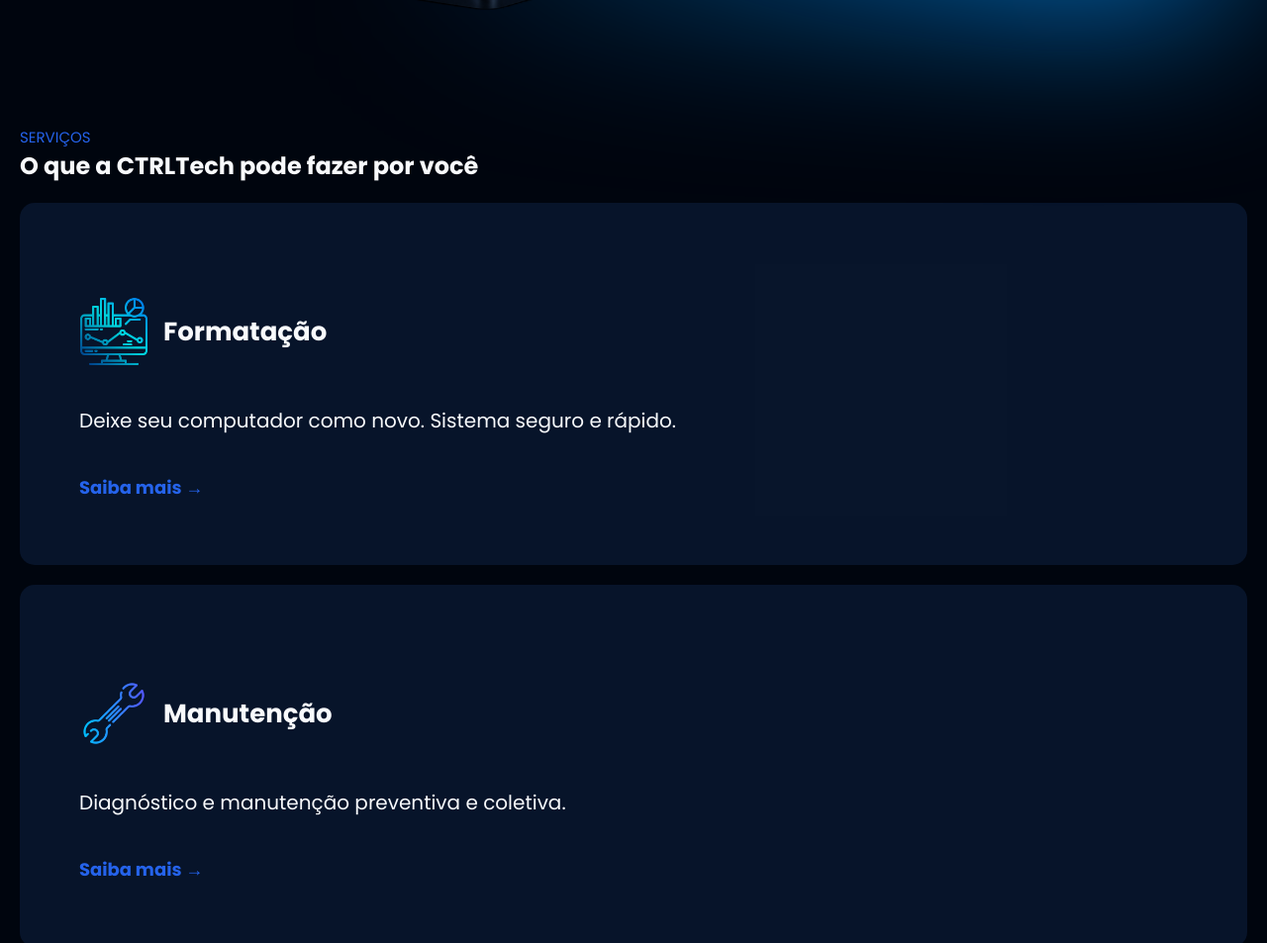
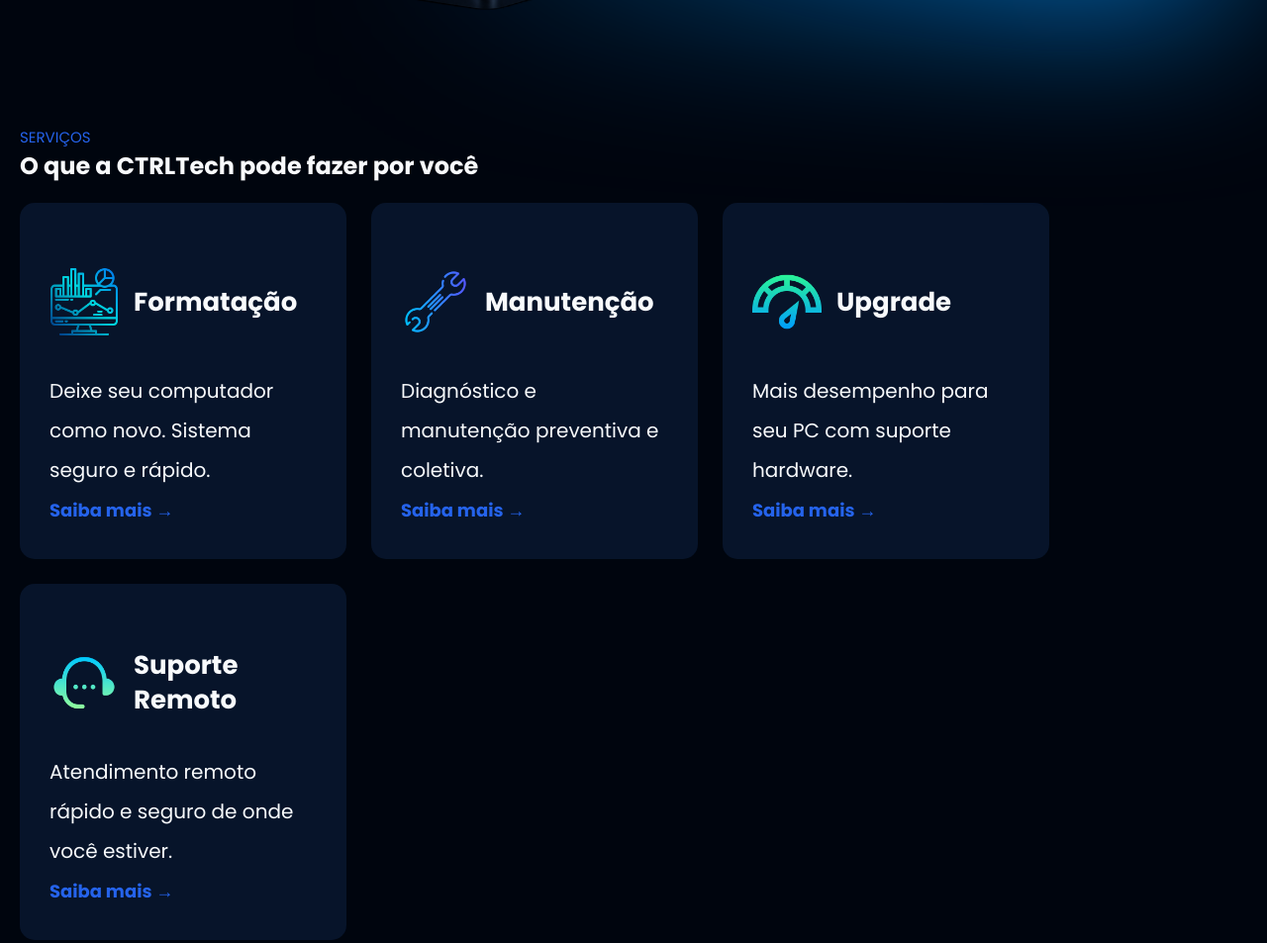
Before and after one commit to dernedevJR/CTRL-Tech, a plain HTML site: page html/index.html in a window 1280 px wide. Shown: the part 1258-2211 px from the top of the page at 99% size. Drawn offline with Linux system fonts and the light colour scheme.

Commit message:
adiciona estilo aos card em todos os formatos

```diff
--- a/css/services.css
+++ b/css/services.css
@@ -1,4 +1,4 @@
-.services{
+.services-tech{
     color: var(--light-color);
     padding: 0 20px;
 }
@@ -29,7 +29,6 @@
 
 .card h3{
     font-size: 26px;
-    margin: 8px 0;
 }
 
 .card p{
@@ -44,3 +43,50 @@
     font-size: 18px;
     font-weight: var(--text-weight-title);
 }
+
+@media screen and (min-width: 768px){
+    .cards-container{
+        flex-direction: row;
+        flex-wrap: wrap;
+    }
+
+    .card{
+    width: 350px;
+    height: 400px;
+    padding: 30px;
+
+}
+
+    .card p{
+    font-size: 20px;
+    line-height: 40px;
+    margin-bottom: 3px;
+}
+
+}
+
+@media screen and (min-width: 1024px){
+
+    .cards-container{
+        gap:25px;
+    }
+
+    .card{
+        width: 330px;
+        height: 360px;
+        padding: 30px;
+    }
+
+    .card a:hover{
+        text-decoration: underline;
+    }
+
+}
+
+@media screen and (min-width: 1440px){
+    .card {
+        width: 330px;
+        height: 360px;
+        padding: 30px;
+    }
+}
--- a/html/index.html
+++ b/html/index.html
@@ -60,7 +60,7 @@
             </div>
             <div class="hero-line"></div>
     </section>
-    <section class="services">
+    <section class="services-tech">
         <div class="services-container">
 
             <div class="services-title">
```
